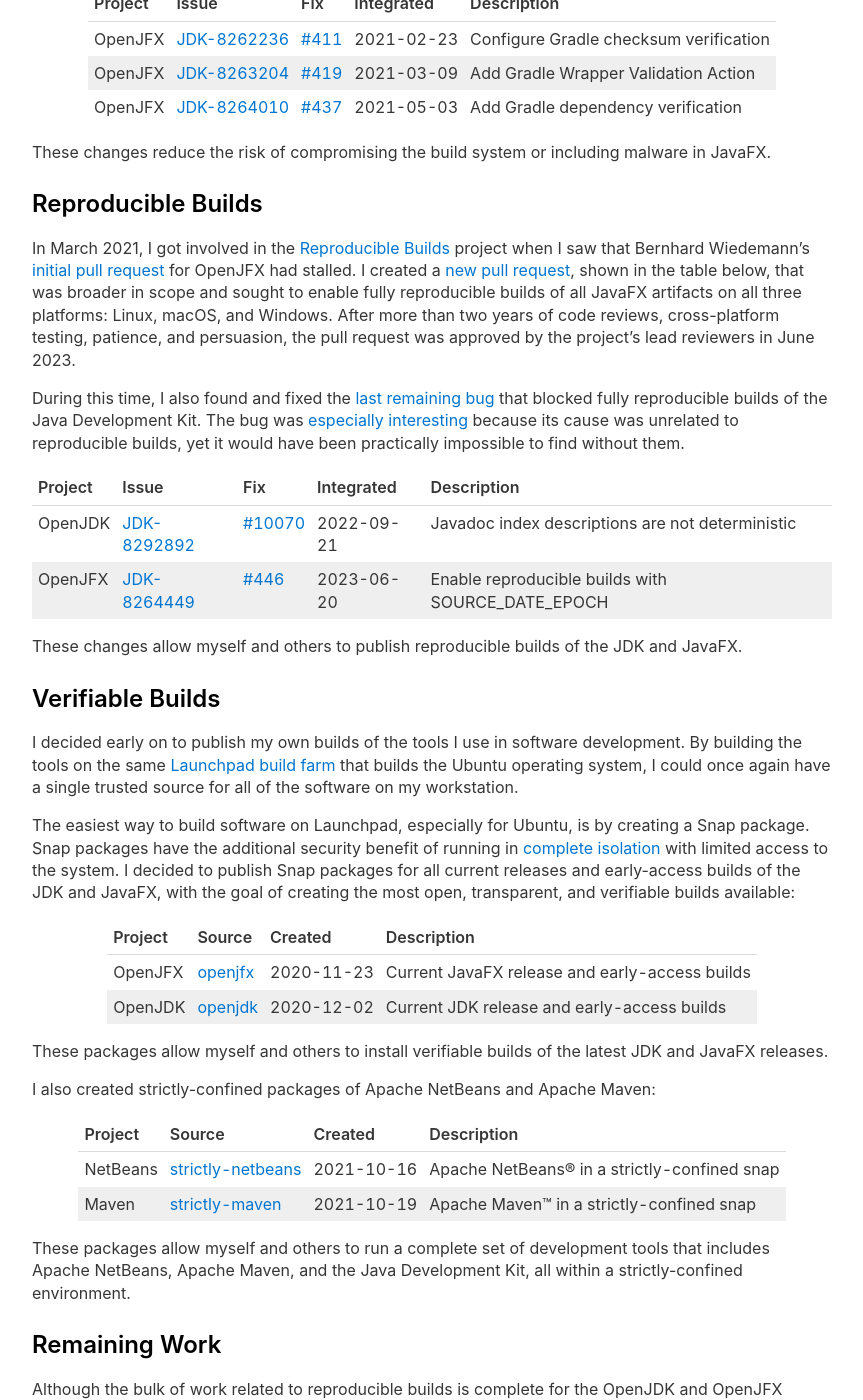
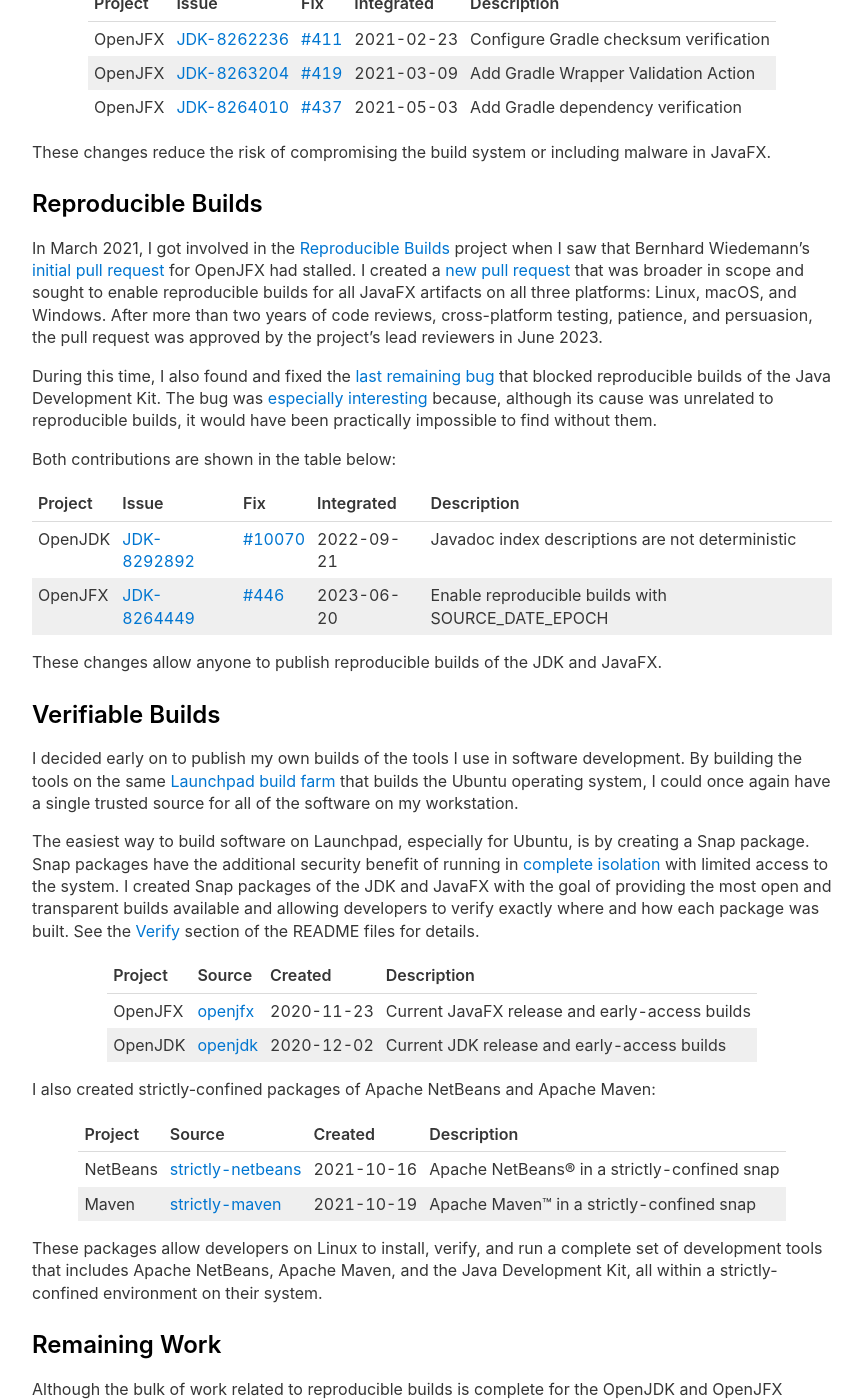
Before and after one commit to jgneff/www-status6, a Jekyll site: the page built from docs/security.md, in a window 1280 px wide and 1400 px high, scrolled down 865 px. Shown: the whole window, without its empty margins (208-1071 px from the left). Built offline with Jekyll 4.4.1, drawn with Linux system fonts in a browser that asks for light colours; some of the changed text lies outside the part shown.

Commit message:
Rewrite descriptions of the security contributions

```diff
--- a/docs/security.md
+++ b/docs/security.md
@@ -48,24 +48,26 @@ These changes reduce the risk of compromising the build system or including malw
 ## Reproducible Builds
 
 In March 2021, I got involved in the [Reproducible Builds](https://reproducible-builds.org/who/people/) project when I saw that Bernhard Wiedemann's [initial pull request](https://github.com/openjdk/jfx/pull/99) for OpenJFX had stalled.
-I created a [new pull request](https://github.com/openjdk/jfx/pull/446), shown in the table below, that was broader in scope and sought to enable fully reproducible builds of all JavaFX artifacts on all three platforms: Linux, macOS, and Windows.
+I created a [new pull request](https://github.com/openjdk/jfx/pull/446) that was broader in scope and sought to enable reproducible builds for all JavaFX artifacts on all three platforms: Linux, macOS, and Windows.
 After more than two years of code reviews, cross-platform testing, patience, and persuasion, the pull request was approved by the project's lead reviewers in June 2023.
 
-During this time, I also found and fixed the [last remaining bug](https://bugs.openjdk.org/browse/JDK-8292892?jql=labels%3Dreproducible-build) that blocked fully reproducible builds of the Java Development Kit.
-The bug was [especially interesting](https://github.com/openjdk/jdk/pull/10070#issuecomment-1230888930) because its cause was unrelated to reproducible builds, yet it would have been practically impossible to find without them.
+During this time, I also found and fixed the [last remaining bug](https://bugs.openjdk.org/browse/JDK-8292892?jql=labels%3Dreproducible-build) that blocked reproducible builds of the Java Development Kit.
+The bug was [especially interesting](https://github.com/openjdk/jdk/pull/10070#issuecomment-1230888930) because, although its cause was unrelated to reproducible builds, it would have been practically impossible to find without them.
+
+Both contributions are shown in the table below:
 
 | Project | Issue             | Fix          | Integrated | Description                                       |
 | ------- | ----------------- | ------------ | ---------- | ------------------------------------------------- |
-| OpenJDK | [JDK-8292892][c2] | [#10070][d2] | 2022-09-21 | Javadoc index descriptions are not deterministic  |
-| OpenJFX | [JDK-8264449][c1] | [#446][d1]   | 2023-06-20 | Enable reproducible builds with SOURCE_DATE_EPOCH |
+| OpenJDK | [JDK-8292892][c1] | [#10070][d1] | 2022-09-21 | Javadoc index descriptions are not deterministic  |
+| OpenJFX | [JDK-8264449][c2] | [#446][d2]   | 2023-06-20 | Enable reproducible builds with SOURCE_DATE_EPOCH |
 
-These changes allow myself and others to publish reproducible builds of the JDK and JavaFX.
+These changes allow anyone to publish reproducible builds of the JDK and JavaFX.
 
-[c1]: https://bugs.openjdk.org/browse/JDK-8264449
-[c2]: https://bugs.openjdk.org/browse/JDK-8292892
+[c1]: https://bugs.openjdk.org/browse/JDK-8292892
+[c2]: https://bugs.openjdk.org/browse/JDK-8264449
 
-[d1]: https://github.com/openjdk/jfx/pull/446
-[d2]: https://github.com/openjdk/jdk/pull/10070
+[d1]: https://github.com/openjdk/jdk/pull/10070
+[d2]: https://github.com/openjdk/jfx/pull/446
 
 ## Verifiable Builds
 
@@ -74,29 +76,28 @@ By building the tools on the same [Launchpad build farm](https://launchpad.net/b
 
 The easiest way to build software on Launchpad, especially for Ubuntu, is by creating a Snap package.
 Snap packages have the additional security benefit of running in [complete isolation](https://snapcraft.io/docs/snap-confinement) with limited access to the system.
-I decided to publish Snap packages for all current releases and early-access builds of the JDK and JavaFX, with the goal of creating the most open, transparent, and verifiable builds available:
+I created Snap packages of the JDK and JavaFX with the goal of providing the most open and transparent builds available and allowing developers to verify exactly where and how each package was built.
+See the [Verify](https://github.com/jgneff/openjdk#verify) section of the README files for details.
 
 | Project | Source        | Created    | Description                                    |
 | ------- | ------------- | ---------- | ---------------------------------------------- |
 | OpenJFX | [openjfx][e1] | 2020-11-23 | Current JavaFX release and early-access builds |
 | OpenJDK | [openjdk][e2] | 2020-12-02 | Current JDK release and early-access builds    |
 
-These packages allow myself and others to install verifiable builds of the latest JDK and JavaFX releases.
-
 I also created strictly-confined packages of Apache NetBeans and Apache Maven:
 
 | Project  | Source                  | Created    | Description                                  |
 | -------- | ----------------------- | ---------- | -------------------------------------------- |
-| NetBeans | [strictly-netbeans][f2] | 2021-10-16 | Apache NetBeans® in a strictly-confined snap |
-| Maven    | [strictly-maven][f1]    | 2021-10-19 | Apache Maven™ in a strictly-confined snap    |
+| NetBeans | [strictly-netbeans][f1] | 2021-10-16 | Apache NetBeans® in a strictly-confined snap |
+| Maven    | [strictly-maven][f2]    | 2021-10-19 | Apache Maven™ in a strictly-confined snap    |
 
-These packages allow myself and others to run a complete set of development tools that includes Apache NetBeans, Apache Maven, and the Java Development Kit, all within a strictly-confined environment.
+These packages allow developers on Linux to install, verify, and run a complete set of development tools that includes Apache NetBeans, Apache Maven, and the Java Development Kit, all within a strictly-confined environment on their system.
 
 [e1]: https://github.com/jgneff/openjfx
 [e2]: https://github.com/jgneff/openjdk
 
-[f1]: https://github.com/jgneff/strictly-maven
-[f2]: https://github.com/jgneff/strictly-netbeans
+[f1]: https://github.com/jgneff/strictly-netbeans
+[f2]: https://github.com/jgneff/strictly-maven
 
 ## Remaining Work
 
@@ -105,10 +106,10 @@ Although the bulk of work related to reproducible builds is complete for the Ope
 [JDK-8306884](https://bugs.openjdk.org/browse/JDK-8306884): Building WebKit on Linux is not deterministic
 [JDK-8306885](https://bugs.openjdk.org/browse/JDK-8306885): Building WebKit on Windows is not deterministic
 : Building the optional WebKit native library for Linux or Windows is often not deterministic.
-The library, called `libjfxwebkit.so` on Linux and `jfxwebkit.dll` on Windows, differs from one build to the next on the same system with the same project path.
+The library, called `libjfxwebkit.so` on Linux and `jfxwebkit.dll` on Windows, is usually different from one build to the next even on the same system with the same project path.
 
 [JDK-8306886](https://bugs.openjdk.org/browse/JDK-8306886): Building macOS libraries can be non-deterministic
-: There are often differences in some JavaFX native libraries between any two builds on macOS, such as `libjavafx_iio.dylib`, `libglib-lite.dylib`, and `libjfxwebkit.dylib`.
+: There are often differences in some of the JavaFX native libraries between any two builds on macOS, such as `libjavafx_iio.dylib`, `libglib-lite.dylib`, and `libjfxwebkit.dylib`.
 
 [JDK-8307082](https://bugs.openjdk.org/browse/JDK-8307082): Build path is recorded in JavaFX Controls module
 : The absolute path of the project directory ends up in the JavaFX Controls module `javafx.controls.jar`, breaking reproducible builds for systems using different build paths.
```
Also changed, not shown: other parts of docs/security.md (+3 -3 lines).
